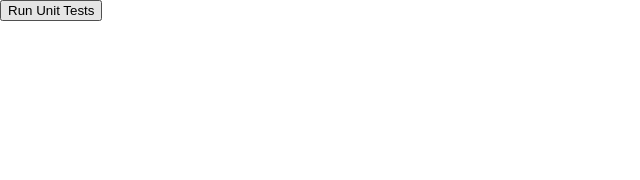
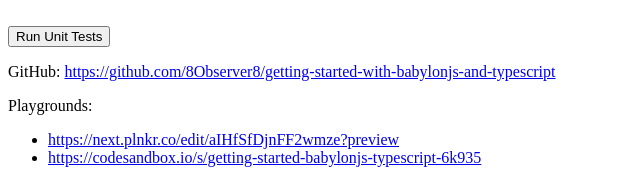
Before and after one commit to 8Observer8/getting-started-with-babylonjs-and-typescript, a website: page public/index.html in a window 1280 px wide. Shown: the whole page, without its empty margins (0-640 px from the left). Drawn offline with Linux system fonts and the light colour scheme.

Commit message:
Deleted styles.css and Added links to playgrounds

```diff
--- a/public/css/styles.css
+++ /dev/null
@@ -1,13 +0,0 @@
-html, body {
-    overflow: hidden;
-    width: 100%;
-    height: 100%;
-    margin: 0;
-    padding: 0;
-}
-
-#renderCanvas {
-    width: 100%;
-    height: 100%;
-    touch-action: none;
-}
--- a/public/index.html
+++ b/public/index.html
@@ -8,8 +8,6 @@
 
     <title>Getting Started. Babylon.js, TypeScript</title>
 
-    <link rel="stylesheet" href="css/styles.css">
-
     <!-- Debug version -->
     <script data-main="js/RequireConfig"
         src="https://cdnjs.cloudflare.com/ajax/libs/require.js/2.3.6/require.min.js"></script>
@@ -19,9 +17,21 @@
 </head>
 
 <body>
+    <br>
     <button onclick="window.location.href='specs/SpecRunner.html'">Run Unit Tests</button>
     <br>
-    <br>
+    <p>GitHub: <a href="https://github.com/8Observer8/getting-started-with-babylonjs-and-typescript">
+            https://github.com/8Observer8/getting-started-with-babylonjs-and-typescript</a>
+    </p>
+    <p>
+        Playgrounds:
+        <ul>
+            <li><a href="https://next.plnkr.co/edit/aIHfSfDjnFF2wmze?preview">
+                https://next.plnkr.co/edit/aIHfSfDjnFF2wmze?preview</a></li>
+            <li><a href="https://codesandbox.io/s/getting-started-babylonjs-typescript-6k935">
+                https://codesandbox.io/s/getting-started-babylonjs-typescript-6k935</a></li>
+        </ul>
+    </p>
     <canvas id="renderCanvas"></canvas>
 </body>
 
```
